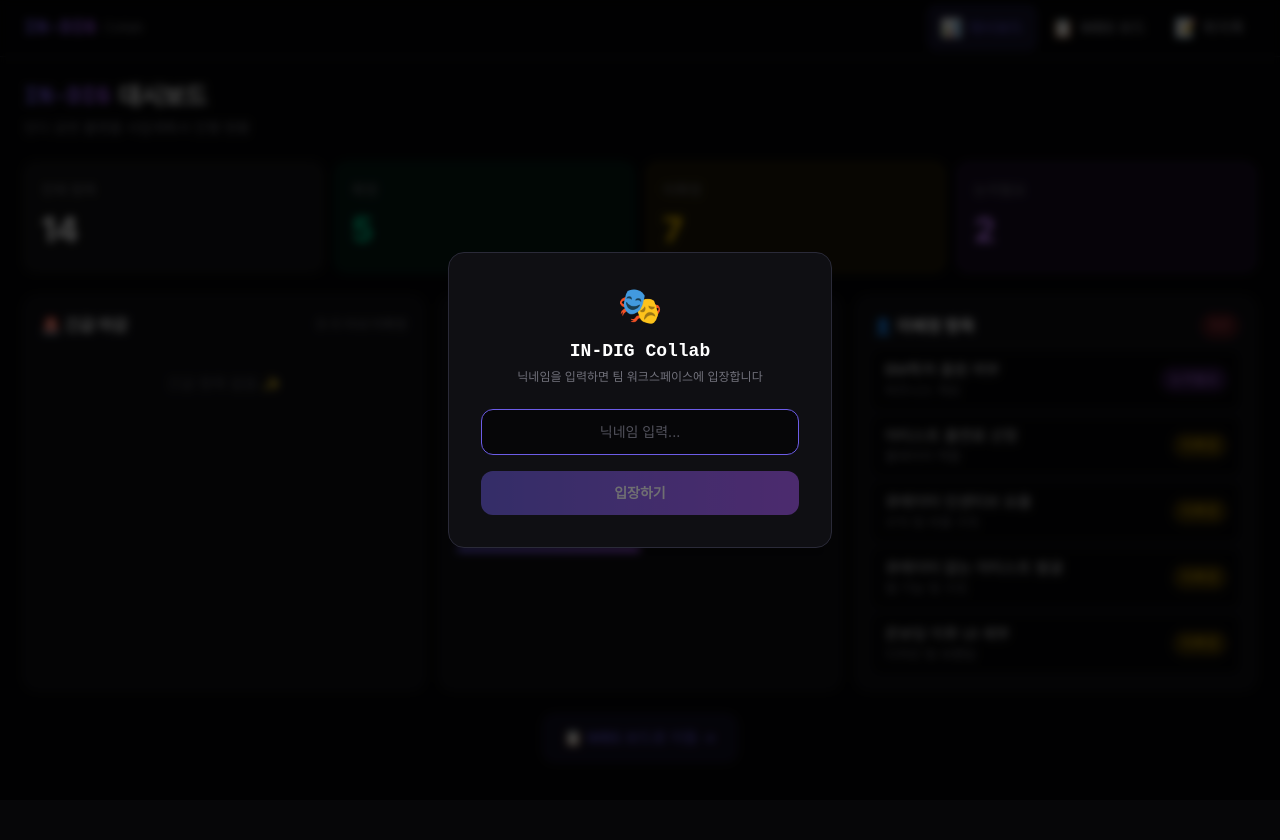
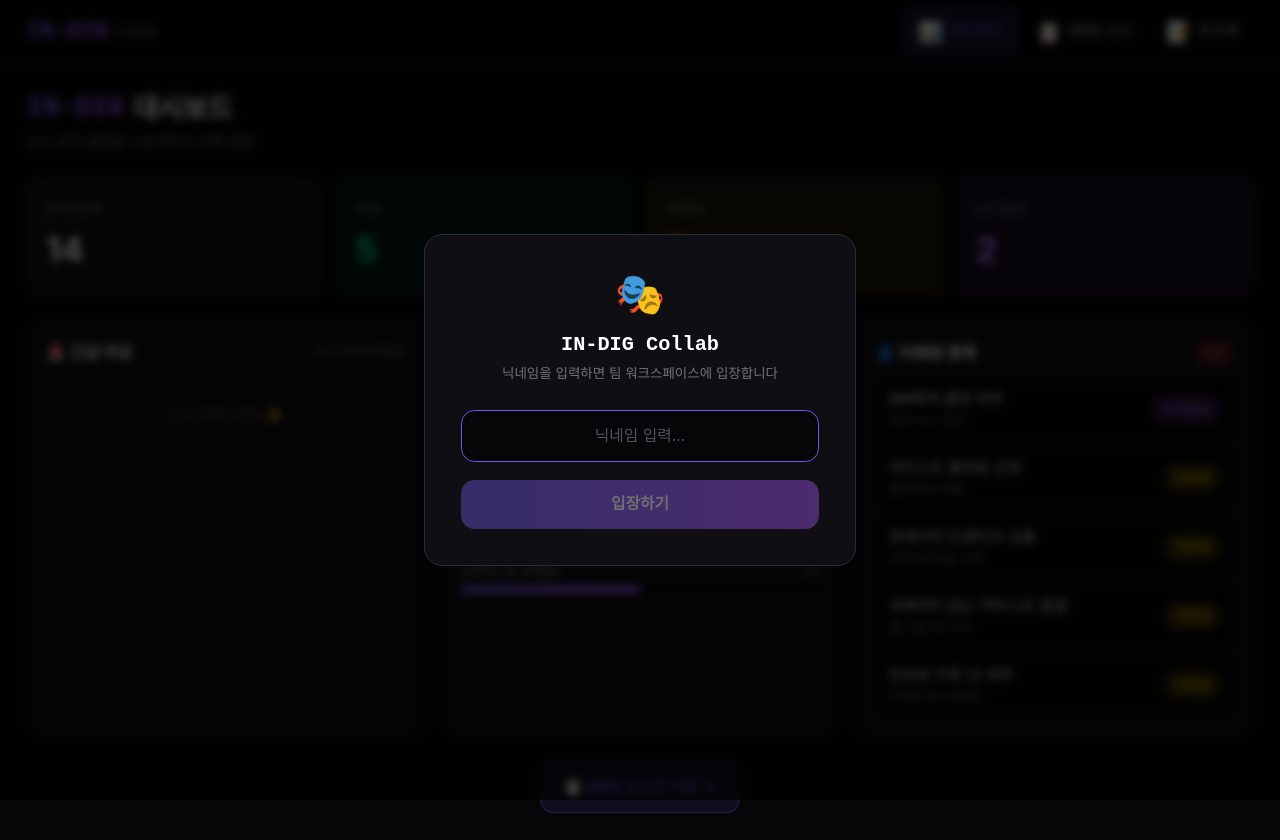
Before and after one commit to stan070628/moodae-apply, a Next.js app in the folder team-workspace/: page / in a window 1280 px wide. Before the commit the page ends 800 px from the top, so only its background shows below. Built offline with nearby package versions, Linux system fonts and the light colour scheme; a web font is replaced by a local one.

Commit message:
style: html 기본 폰트 크기 16px → 18px 업스케일

```diff
--- a/team-workspace/src/app/globals.css
+++ b/team-workspace/src/app/globals.css
@@ -16,6 +16,7 @@
 
 /* iOS Safe Area for PWA standalone mode */
 html {
+  font-size: 18px; /* 기본 16px → 18px (전체 폰트 크기 업스케일) */
   padding: env(safe-area-inset-top) env(safe-area-inset-right) env(safe-area-inset-bottom) env(safe-area-inset-left);
 }
 
```
